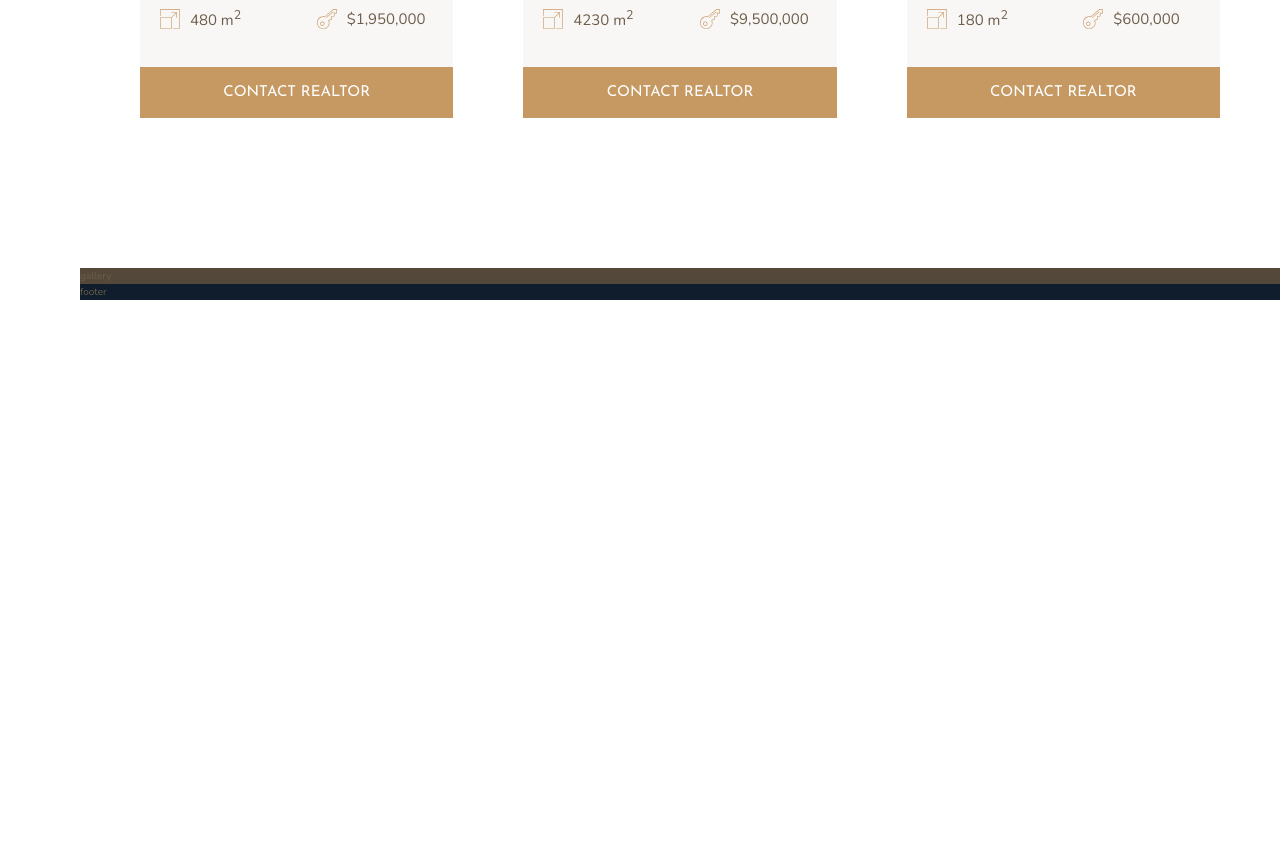
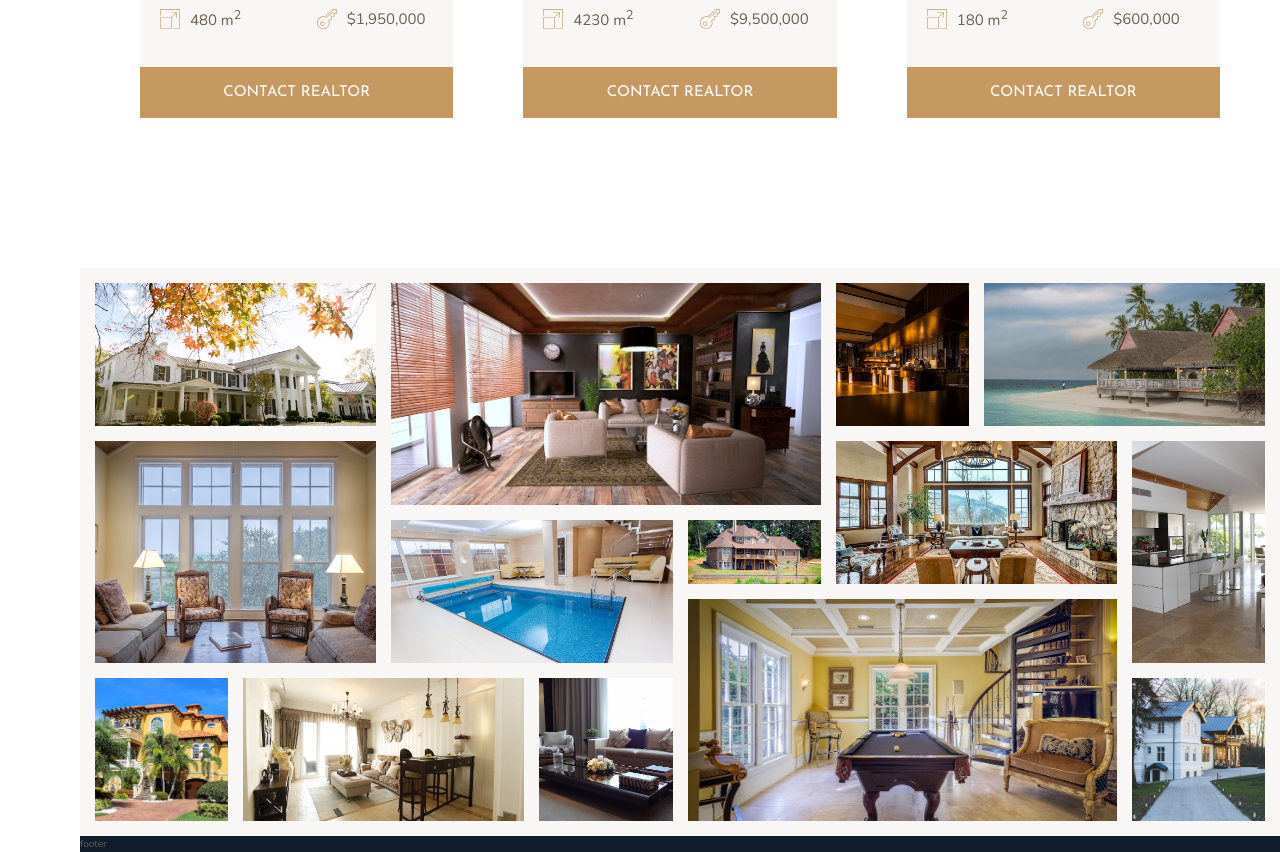
Before and after one commit to maugo-555/03-nexter, a website: page index.html in a window 1280 px wide. Shown: the part 2804-3656 px from the top of the page. Before the commit the page ends 3104 px from the top, so only its background shows below. Drawn offline with nearby package versions, Linux system fonts and the light colour scheme.

Commit message:
add gallery section

```diff
--- a/index.html
+++ b/index.html
@@ -317,7 +317,70 @@
       </div>
     </section>
 
-    <section class="gallery">gallery</section>
+    <section class="gallery">
+      <figure class="gallery__item gallery__item--1">
+        <img src="img/gal-1.jpeg" alt="Gallery image 1" class="gallery__img" />
+      </figure>
+      <figure class="gallery__item gallery__item--2">
+        <img src="img/gal-2.jpeg" alt="Gallery image 2" class="gallery__img" />
+      </figure>
+      <figure class="gallery__item gallery__item--3">
+        <img src="img/gal-3.jpeg" alt="Gallery image 3" class="gallery__img" />
+      </figure>
+      <figure class="gallery__item gallery__item--4">
+        <img src="img/gal-4.jpeg" alt="Gallery image 4" class="gallery__img" />
+      </figure>
+      <figure class="gallery__item gallery__item--5">
+        <img src="img/gal-5.jpeg" alt="Gallery image 5" class="gallery__img" />
+      </figure>
+      <figure class="gallery__item gallery__item--6">
+        <img src="img/gal-6.jpeg" alt="Gallery image 6" class="gallery__img" />
+      </figure>
+      <figure class="gallery__item gallery__item--7">
+        <img src="img/gal-7.jpeg" alt="Gallery image 7" class="gallery__img" />
+      </figure>
+      <figure class="gallery__item gallery__item--8">
+        <img src="img/gal-8.jpeg" alt="Gallery image 8" class="gallery__img" />
+      </figure>
+      <figure class="gallery__item gallery__item--9">
+        <img src="img/gal-9.jpeg" alt="Gallery image 9" class="gallery__img" />
+      </figure>
+      <figure class="gallery__item gallery__item--10">
+        <img
+          src="img/gal-10.jpeg"
+          alt="Gallery image 10"
+          class="gallery__img"
+        />
+      </figure>
+      <figure class="gallery__item gallery__item--11">
+        <img
+          src="img/gal-11.jpeg"
+          alt="Gallery image 11"
+          class="gallery__img"
+        />
+      </figure>
+      <figure class="gallery__item gallery__item--12">
+        <img
+          src="img/gal-12.jpeg"
+          alt="Gallery image 12"
+          class="gallery__img"
+        />
+      </figure>
+      <figure class="gallery__item gallery__item--13">
+        <img
+          src="img/gal-13.jpeg"
+          alt="Gallery image 13"
+          class="gallery__img"
+        />
+      </figure>
+      <figure class="gallery__item gallery__item--14">
+        <img
+          src="img/gal-14.jpeg"
+          alt="Gallery image 14"
+          class="gallery__img"
+        />
+      </figure>
+    </section>
 
     <footer class="footer">footer</footer>
   </body>
--- a/sass/_gallery.scss
+++ b/sass/_gallery.scss
@@ -1,5 +1,89 @@
 .gallery {
-  background-color: $color-grey-dark-1;
+  background-color: $color-grey-light-1;
+  grid-column: full-start / full-end;
 
-  grid-column: full-start / full-end;
+  display: grid;
+  grid-template-columns: repeat(8, 1fr);
+  grid-template-rows: repeat(7, 5vw);
+  gap: 1.5rem;
+  padding: 1.5rem;
+
+  &__img {
+    width: 100%;
+    height: 100%;
+    object-fit: cover;
+    display: block;
+  }
+
+  &__item {
+    &--1 {
+      grid-row: 1 / span 2;
+      grid-column: 1 / span 2;
+    }
+
+    &--2 {
+      grid-column: 3 / span 3;
+      grid-row: 1 / span 3;
+    }
+
+    &--3 {
+      grid-column: 6 / span 1;
+      grid-row: 1 / span 2;
+    }
+
+    &--4 {
+      grid-column: 7 / span 2;
+      grid-row: 1 / span 2;
+    }
+
+    &--5 {
+      grid-column: 1 / span 2;
+      grid-row: 3 / span 3;
+    }
+
+    &--6 {
+      grid-column: 3 / span 2;
+      grid-row: 4 / span 2;
+    }
+
+    &--7 {
+      grid-column: 5 / span 1;
+      grid-row: 4 / span 1;
+    }
+
+    &--8 {
+      grid-column: 6 / span 2;
+      grid-row: 3 / span 2;
+    }
+
+    &--9 {
+      grid-column: 8 / span 1;
+      grid-row: 3 / span 3;
+    }
+
+    &--10 {
+      grid-column: 1 / span 1;
+      grid-row: 6 / span 2;
+    }
+
+    &--11 {
+      grid-column: 2 / span 2;
+      grid-row: 6 / span 2;
+    }
+
+    &--12 {
+      grid-column: 4 / span 1;
+      grid-row: 6 / span 2;
+    }
+
+    &--13 {
+      grid-column: 5 / span 3;
+      grid-row: 5 / span 3;
+    }
+
+    &--14 {
+      grid-column: 8 / span 1;
+      grid-row: 6 / span 2;
+    }
+  }
 }
```
Also changed, not shown: css/style.css.
